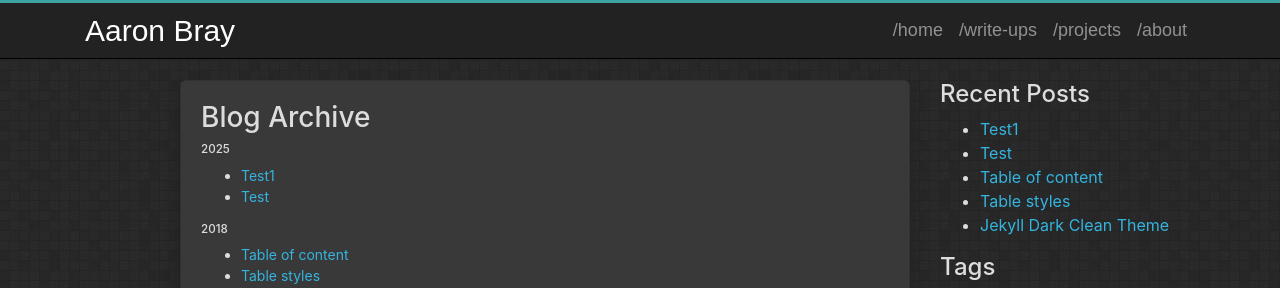
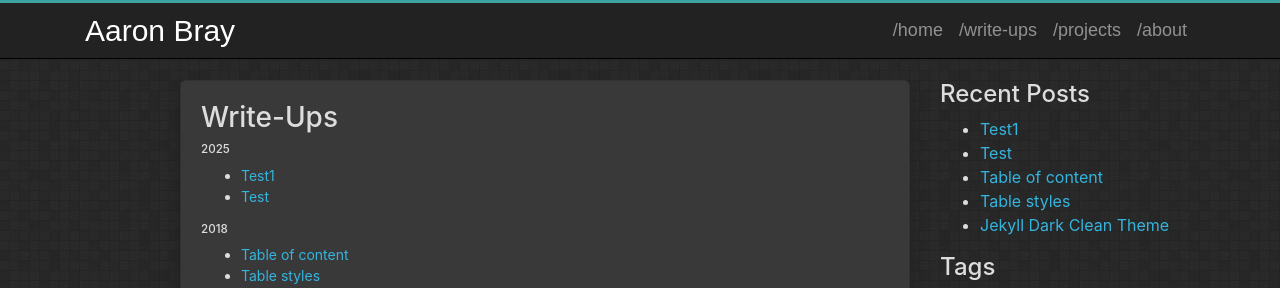
Before and after one commit to AaronBray/AaronBray.github.io, a Jekyll site: the page built from archive.html, in a window 1280 px wide. Shown: the top 288 px of the page. Built offline with Jekyll 4.4.1, drawn with Linux system fonts in a browser that asks for light colours.

Commit message:
Update archive.html

```diff
--- a/archive.html
+++ b/archive.html
@@ -1,10 +1,10 @@
 ---
 layout: page
-title: Blog archive
+title: Write-Ups
 ---
 <div class="page-content wc-container">
 	<div class="post">
-		<h1>Blog Archive</h1>
+		<h1>Write-Ups</h1>
 		{% for post in site.posts %}
 			{% capture currentyear %}{{post.date | date: "%Y"}}{% endcapture %}
 			{% if currentyear != year %}
```
